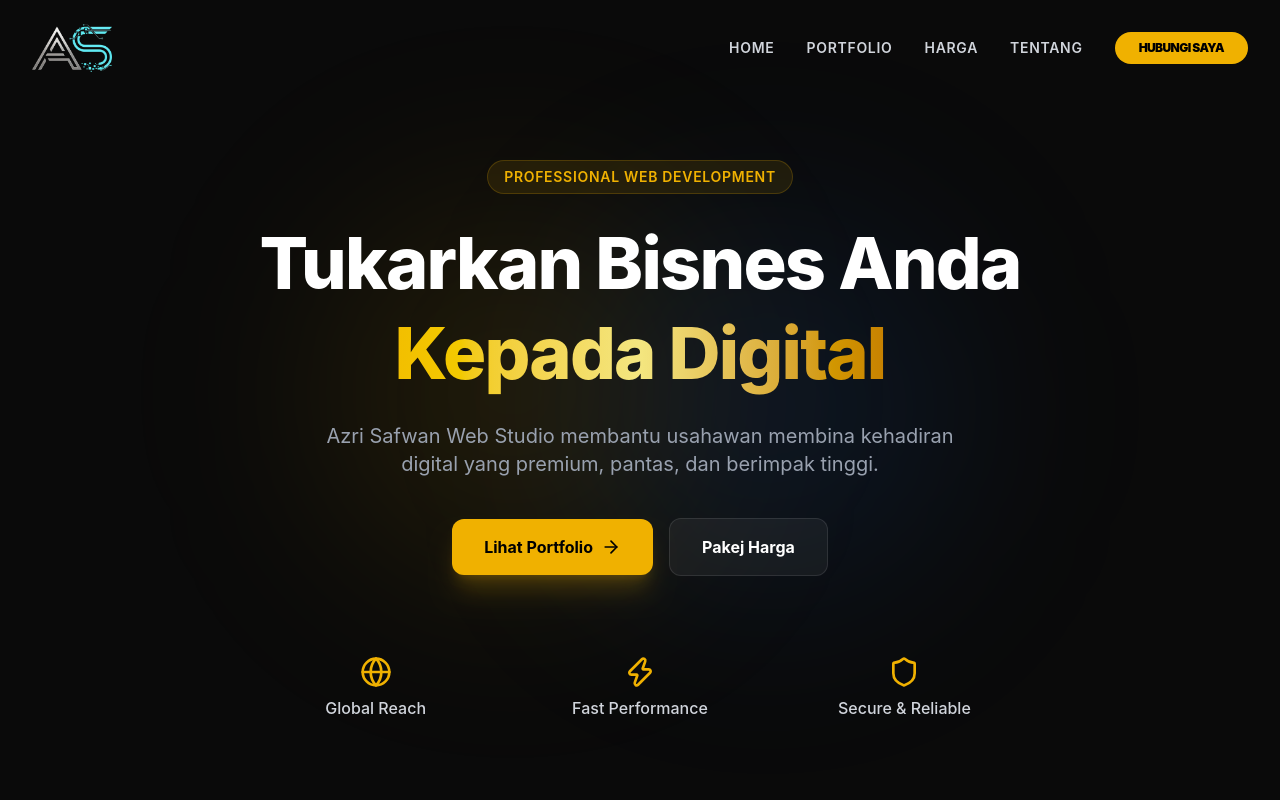
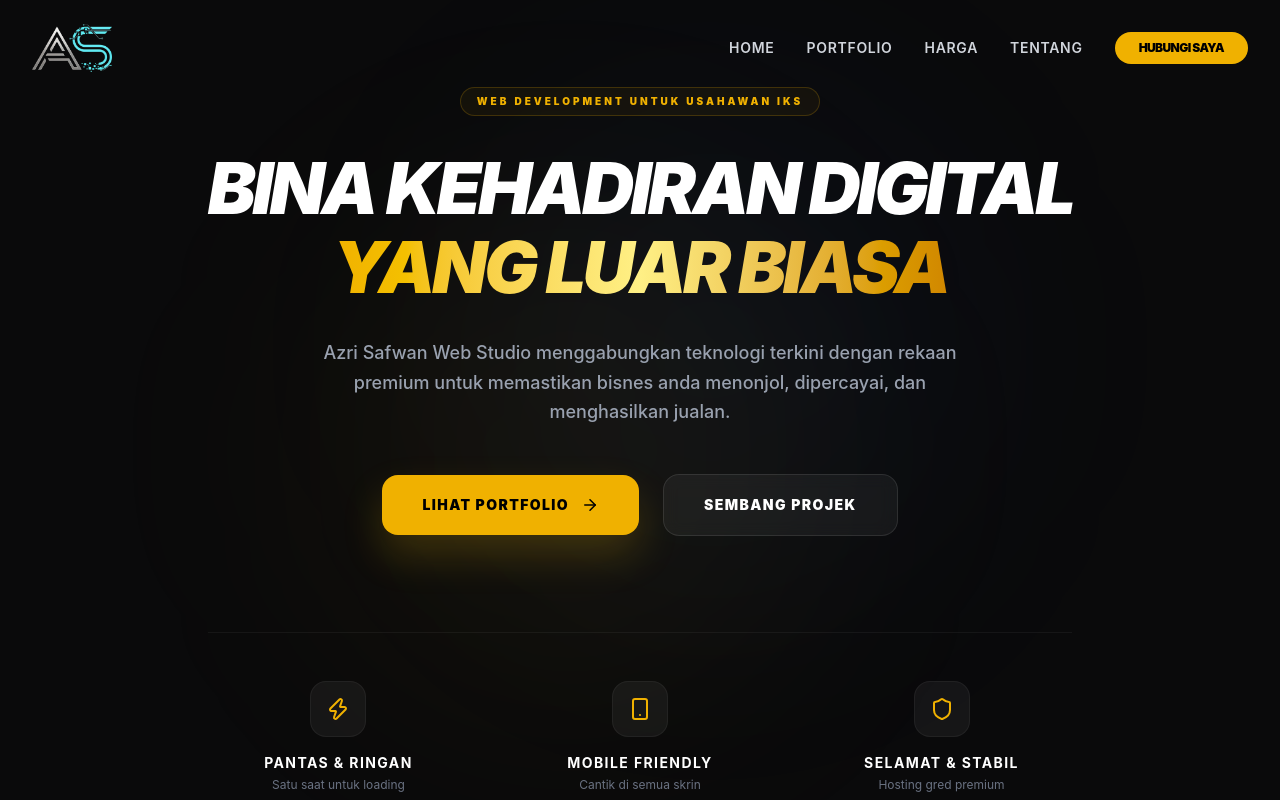
Before and after one commit to azrisafwan95/Azri-safwan-web-studio, a React (Vite) app: page / in a window 1280 px wide. Shown: the top 800 px of the page. Built offline with nearby package versions, Linux system fonts and the light colour scheme.

Commit message:
Refactor Hero component layout and content

```diff
--- a/src/components/Hero.tsx
+++ b/src/components/Hero.tsx
@@ -1,65 +1,85 @@
 import { motion } from 'framer-motion';
-import { ArrowRight, Globe, Zap, Shield } from 'lucide-react';
+import { ArrowRight, Zap, Shield, Smartphone } from 'lucide-react';
 
 const Hero = () => {
+  const whatsappLink = "https://wa.me/601121281024";
+
   return (
-    <section id="home" className="relative min-h-screen flex items-center justify-center pt-20 overflow-hidden">
-      {/* Background decoration */}
+    <section id="home" className="relative min-h-screen flex items-center justify-center pt-20 overflow-hidden bg-[#0a0a0b]">
+      {/* Background decoration - Ambient Glow */}
       <div className="absolute top-0 left-0 w-full h-full pointer-events-none">
-        <div className="absolute top-1/4 left-1/4 w-96 h-96 bg-yellow-500/10 rounded-full blur-[100px]" />
-        <div className="absolute bottom-1/4 right-1/4 w-96 h-96 bg-blue-500/10 rounded-full blur-[100px]" />
+        <div className="absolute top-1/4 left-1/4 w-[500px] h-[500px] bg-yellow-500/5 rounded-full blur-[120px]" />
+        <div className="absolute bottom-1/4 right-1/4 w-[500px] h-[500px] bg-blue-500/5 rounded-full blur-[120px]" />
       </div>
 
       <div className="max-w-7xl mx-auto px-4 sm:px-6 lg:px-8 text-center z-10">
         <motion.div
-          initial={{ opacity: 0, y: 20 }}
+          initial={{ opacity: 0, y: 30 }}
           animate={{ opacity: 1, y: 0 }}
-          transition={{ duration: 0.6 }}
+          transition={{ duration: 0.8 }}
         >
-          <span className="inline-block px-4 py-1.5 mb-6 text-sm font-semibold tracking-wider text-yellow-500 uppercase bg-yellow-500/10 rounded-full border border-yellow-500/20">
-            Professional Web Development
+          <span className="inline-block px-4 py-1.5 mb-8 text-[10px] font-black uppercase tracking-[0.3em] text-yellow-500 bg-yellow-500/5 border border-yellow-500/20 rounded-full">
+            Web Development Untuk Usahawan IKS
           </span>
-          <h1 className="text-5xl md:text-7xl font-extrabold text-white mb-6 tracking-tight leading-tight">
-            Tukarkan Bisnes Anda <br />
-            <span className="bg-clip-text text-transparent bg-linear-to-r from-yellow-400 via-yellow-200 to-yellow-600 animate-pulse">Kepada Digital</span>
+
+          <h1 className="text-4xl md:text-7xl font-black text-white mb-8 tracking-tighter leading-[1.1] italic uppercase">
+            Bina Kehadiran Digital <br />
+            <span className="text-transparent bg-clip-text bg-gradient-to-r from-yellow-500 via-yellow-200 to-yellow-600">
+              Yang Luar Biasa
+            </span>
           </h1>
-          <p className="text-gray-400 text-lg md:text-xl max-w-2xl mx-auto mb-10">
-            Azri Safwan Web Studio membantu usahawan membina kehadiran digital yang premium, pantas, dan berimpak tinggi.
+
+          <p className="text-gray-400 text-base md:text-lg max-w-2xl mx-auto mb-12 leading-relaxed font-medium">
+            Azri Safwan Web Studio menggabungkan teknologi terkini dengan rekaan premium untuk memastikan bisnes anda menonjol, dipercayai, dan menghasilkan jualan.
           </p>
 
-          <div className="flex flex-col sm:flex-row items-center justify-center gap-4">
+          <div className="flex flex-col sm:flex-row items-center justify-center gap-6">
             <a
               href="#portfolio"
-              className="bg-yellow-500 hover:bg-yellow-600 text-black px-8 py-4 rounded-xl font-bold flex items-center gap-2 transition-all hover:scale-105 shadow-xl shadow-yellow-500/20"
+              className="group bg-yellow-500 hover:bg-yellow-600 text-black px-10 py-5 rounded-2xl font-black text-sm uppercase tracking-widest flex items-center gap-3 transition-all hover:scale-105 shadow-[0_20px_40px_rgba(234,179,8,0.2)]"
             >
-              Lihat Portfolio <ArrowRight size={20} />
+              Lihat Portfolio <ArrowRight size={18} className="group-hover:translate-x-1 transition-transform" />
             </a>
             <a
-              href="#pricing"
-              className="bg-white/5 hover:bg-white/10 text-white border border-white/10 px-8 py-4 rounded-xl font-bold transition-all"
+              href={whatsappLink}
+              target="_blank"
+              rel="noopener noreferrer"
+              className="bg-white/5 hover:bg-white/10 text-white border border-white/10 px-10 py-5 rounded-2xl font-black text-sm uppercase tracking-widest transition-all backdrop-blur-sm"
             >
-              Pakej Harga
+              Sembang Projek
             </a>
           </div>
         </motion.div>
 
+        {/* Feature Highlights */}
         <motion.div
           initial={{ opacity: 0 }}
           animate={{ opacity: 1 }}
           transition={{ delay: 0.8, duration: 1 }}
-          className="mt-20 grid grid-cols-2 md:grid-cols-3 gap-8 max-w-4xl mx-auto"
+          className="mt-24 grid grid-cols-1 md:grid-cols-3 gap-10 max-w-4xl mx-auto border-t border-white/5 pt-12"
         >
-          <div className="flex flex-col items-center">
-            <Globe className="text-yellow-500 mb-2" size={32} />
-            <span className="text-gray-300 font-medium">Global Reach</span>
+          <div className="flex flex-col items-center group">
+            <div className="w-14 h-14 bg-white/5 rounded-2xl flex items-center justify-center mb-4 border border-white/5 group-hover:border-yellow-500/30 transition-colors">
+              <Zap className="text-yellow-500" size={24} />
+            </div>
+            <h4 className="text-white font-bold text-sm uppercase tracking-widest">Pantas & Ringan</h4>
+            <p className="text-gray-500 text-xs mt-1">Satu saat untuk loading</p>
           </div>
-          <div className="flex flex-col items-center">
-            <Zap className="text-yellow-500 mb-2" size={32} />
-            <span className="text-gray-300 font-medium">Fast Performance</span>
+
+          <div className="flex flex-col items-center group">
+            <div className="w-14 h-14 bg-white/5 rounded-2xl flex items-center justify-center mb-4 border border-white/5 group-hover:border-yellow-500/30 transition-colors">
+              <Smartphone className="text-yellow-500" size={24} />
+            </div>
+            <h4 className="text-white font-bold text-sm uppercase tracking-widest">Mobile Friendly</h4>
+            <p className="text-gray-500 text-xs mt-1">Cantik di semua skrin</p>
           </div>
-          <div className="hidden md:flex flex-col items-center">
-            <Shield className="text-yellow-500 mb-2" size={32} />
-            <span className="text-gray-300 font-medium">Secure & Reliable</span>
+
+          <div className="flex flex-col items-center group">
+            <div className="w-14 h-14 bg-white/5 rounded-2xl flex items-center justify-center mb-4 border border-white/5 group-hover:border-yellow-500/30 transition-colors">
+              <Shield className="text-yellow-500" size={24} />
+            </div>
+            <h4 className="text-white font-bold text-sm uppercase tracking-widest">Selamat & Stabil</h4>
+            <p className="text-gray-500 text-xs mt-1">Hosting gred premium</p>
           </div>
         </motion.div>
       </div>
```
